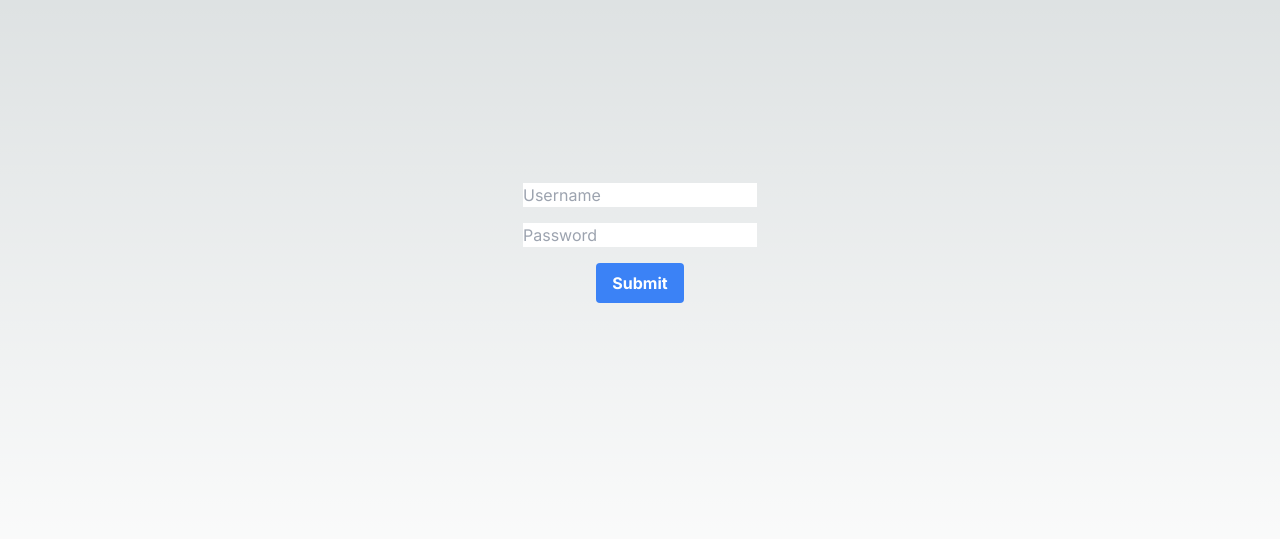
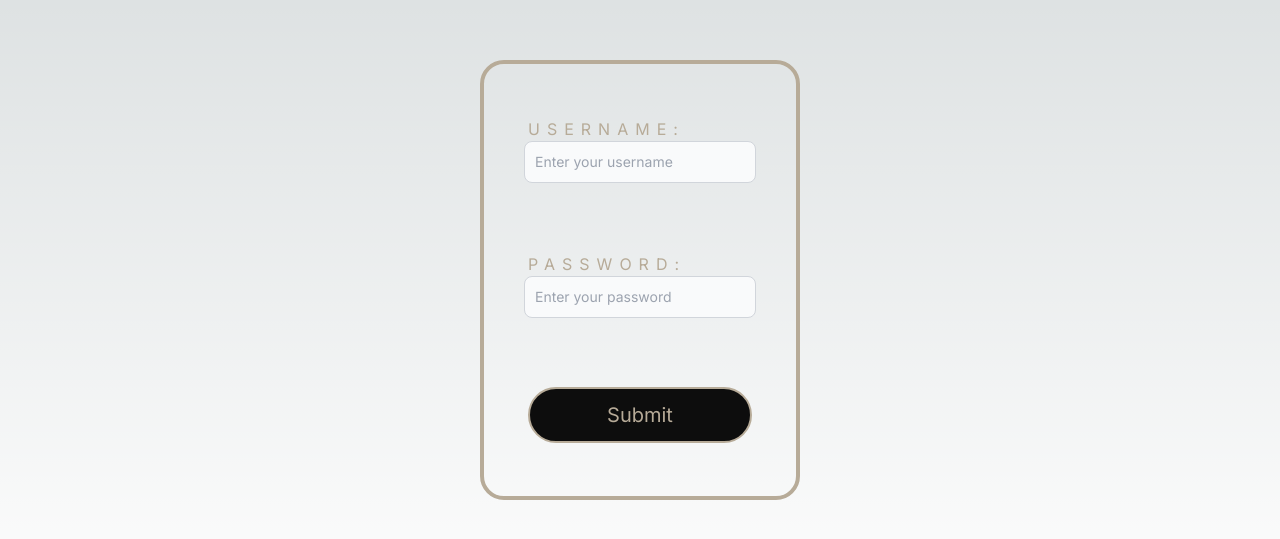
Before and after one commit to arduR-O/motorq, a Next.js app: page /manager in a window 1280 px wide. Shown: the part 157-696 px from the top of the page. Built offline with nearby package versions, Linux system fonts and the light colour scheme.

Commit message:
feat:css manager home page

```diff
--- a/src/app/manager/create/page.js
+++ b/src/app/manager/create/page.js
@@ -1,6 +1,7 @@
 "use client";
 import { useEffect, useState } from "react";
 import MapSelector from "@/components/MapSelector";
+import { motion } from "framer-motion";
 const Create = () => {
   const [driverId, setDriverId] = useState("");
   const [name, setName] = useState("");
@@ -58,13 +59,13 @@ const Create = () => {
   };
 
   return (
-    <main className="min-h-screen w-screen flex justify-center items-center">
-      <div>
-        <form className="flex flex-col gap-6" onSubmit={handleSubmit}>
-          <div className="flex flex-col gap-2">
-            <label htmlFor="driverId">Driver ID:</label>
+    <main className="min-h-screen min-w-screen flex flex-col justify-center items-center gap-2">
+      <div className="flex flex-col h-[55vh] w-[25vw] justify-evenly border-4 border-grey rounded-3xl items-center">
+        <form className="flex flex-col items-center gap-4 justify-evenly h-full w-full" onSubmit={handleSubmit}>
+          <div>
+            <label className="ml-1 mr-auto text-left uppercase text-[16px] md:text-[12px] mx-[13%] md:mx-[10%] text-[#B7AB98] mt-2 mb-3 tracking-[7px]" htmlFor="driverId">Driver ID:</label>
             <input
-              className="text-black"
+              className="bg-gray-50 border border-gray-300 text-gray-900 text-sm rounded-lg focus:ring-blue-500 focus:border-blue-500 block w-full p-2.5 dark:bg-gray-700 dark:border-gray-600 dark:placeholder-gray-400 dark:text-white dark:focus:ring-blue-500 dark:focus:border-blue-500"
               type="text"
               id="driverId"
               name="driverId"
@@ -73,10 +74,10 @@ const Create = () => {
               onChange={handleDriverIdChange}
             />
           </div>
-          <div className="flex flex-col gap-2">
-            <label htmlFor="name">Name:</label>
+          <div>
+            <label className="ml-1 mr-auto text-left uppercase text-[16px] md:text-[12px] mx-[13%] md:mx-[10%] text-[#B7AB98] mt-2 mb-3 tracking-[7px]" htmlFor="name">Name:</label>
             <input
-              className="text-black"
+              className="bg-gray-50 border border-gray-300 text-gray-900 text-sm rounded-lg focus:ring-blue-500 focus:border-blue-500 block w-full p-2.5 dark:bg-gray-700 dark:border-gray-600 dark:placeholder-gray-400 dark:text-white dark:focus:ring-blue-500 dark:focus:border-blue-500"
               type="text"
               id="name"
               name="name"
@@ -85,10 +86,10 @@ const Create = () => {
               onChange={handleNameChange}
             />
           </div>
-          <div className="flex flex-col gap-2">
-            <label htmlFor="driverEmail">Driver Email:</label>
+          <div>
+            <label className="ml-1 mr-auto text-left uppercase text-[16px] md:text-[12px] mx-[13%] md:mx-[10%] text-[#B7AB98] mt-2 mb-3 tracking-[7px]" htmlFor="driverEmail">Driver Email:</label>
             <input
-              className="text-black"
+              className="bg-gray-50 border border-gray-300 text-gray-900 text-sm rounded-lg focus:ring-blue-500 focus:border-blue-500 block w-full p-2.5 dark:bg-gray-700 dark:border-gray-600 dark:placeholder-gray-400 dark:text-white dark:focus:ring-blue-500 dark:focus:border-blue-500"
               type="email"
               id="driverEmail"
               name="driverEmail"
@@ -97,10 +98,10 @@ const Create = () => {
               onChange={handleDriverEmailChange}
             />
           </div>
-          <div className="flex flex-col gap-2">
-            <label htmlFor="driverPhone">Driver Phone:</label>
+          <div>
+            <label className="ml-1 mr-auto text-left uppercase text-[16px] md:text-[12px] mx-[13%] md:mx-[10%] text-[#B7AB98] mt-2 mb-3 tracking-[7px]" htmlFor="driverPhone">Driver Phone:</label>
             <input
-              className="text-black"
+              className="bg-gray-50 border border-gray-300 text-gray-900 text-sm rounded-lg focus:ring-blue-500 focus:border-blue-500 block w-full p-2.5 dark:bg-gray-700 dark:border-gray-600 dark:placeholder-gray-400 dark:text-white dark:focus:ring-blue-500 dark:focus:border-blue-500"
               type="tel"
               id="driverPhone"
               name="driverPhone"
@@ -109,8 +110,8 @@ const Create = () => {
               onChange={handleDriverPhoneChange}
             />
           </div>
-          <div className="flex flex-col gap-2">
-            <label htmlFor="location">Location</label>
+          <div>
+            <label className="ml-1 mr-auto text-left uppercase text-[16px] md:text-[12px] mx-[13%] md:mx-[10%] text-[#B7AB98] mt-2 mb-3 tracking-[7px]" htmlFor="location">Location</label>
             <MapSelector onLocationSelect={setSelectedLocation} />
             {selectedLocation && (
               <p>
@@ -119,7 +120,13 @@ const Create = () => {
               </p>
             )}
           </div>
-          <button type="submit" disabled={isLoading}>
+          <motion.button
+              className={`text-grey text-xl rounded-full border-2 border-grey w-56 py-3 hover:bg-[#de4c2c] hover:border-4 hover:text-black hover:font-bold bg-[#0d0d0d] hover:border-[#de4c2c] m-auto`}
+              whileTap={{ scale: 0.9 }}
+              whileHover={{ scale: 1.1 }}
+              type="submit"
+              disabled={isLoading}
+            >
             {isLoading ? (
               <div className="flex items-center justify-center">
                 <div className="animate-spin rounded-full h-5 w-5 border-b-2 border-white mr-2"></div>
@@ -128,7 +135,7 @@ const Create = () => {
             ) : (
               "Add Driver"
             )}
-          </button>
+          </motion.button>
         </form>
       </div>
     </main>
--- a/src/app/manager/home/page.jsx
+++ b/src/app/manager/home/page.jsx
@@ -1,17 +1,19 @@
+"use client"
 import Link from "next/link";
+import OrgButton from "@/components/OrgButton";
 const Home = () => {
     return (
 
-        <main className="h-screen w-screen flex justify-center items-center">
-        <div className="flex flex-col gap-6">
+        <main className="min-h-screen min-w-screen flex flex-col justify-center items-center gap-2">
+        <div className="flex flex-col h-[55vh] w-[25vw] justify-evenly border-4 border-grey rounded-3xl items-center">
             <Link href="/manager/create">
-            <button className="bg-blue-500 hover:bg-blue-700 text-white font-bold py-2 px-4 rounded">Create</button>
+            <OrgButton content="Add Driver" />
             </Link>
             <Link href="/manager/drivers">
-            <button className="bg-blue-500 hover:bg-blue-700 text-white font-bold py-2 px-4 rounded">Drivers</button>
+            <OrgButton content="View Drivers" />
             </Link>
             <Link href="/manager/assign">
-            <button className="bg-blue-500 hover:bg-blue-700 text-white font-bold py-2 px-4 rounded">Assign Drivers</button>
+            <OrgButton content="Assign Driver" />
             </Link>
         </div>
         </main>
--- a/src/app/manager/page.js
+++ b/src/app/manager/page.js
@@ -1,43 +1,107 @@
 "use client";
 import { useState } from "react";
+import { useRouter } from "next/navigation"; // Import the useRouter hook
 import Image from "next/image";
-import Link from "next/link";
-import OrgButton from "@/components/OrgButton";
+import { animate, motion } from "framer-motion";
 
 export default function Home() {
   const [username, setUsername] = useState("");
   const [password, setPassword] = useState("");
+  const [errorMessage, setErrorMessage] = useState("");
+  const router = useRouter(); // Initialize the router
+  // const [shake, setShake] = useState(false);
 
   const handleUsernameChange = (e) => setUsername(e.target.value);
   const handlePasswordChange = (e) => setPassword(e.target.value);
 
+  const handleSubmit = (e) => {
+    console.log("Submitting form...");
+    e.preventDefault();
+    if (!username || !password) {
+      console.log("Both fields are required.");
+      setErrorMessage("Both fields are required.");
+      // setShake(true);
+      // setTimeout(() => setShake(false), 500);
+    } else {
+      setErrorMessage("");
+      // Perform any additional form submission logic here
+      router.push("/manager/home"); // Navigate to the desired page
+    }
+  };
+
+
   return (
-    <main className="flex min-h-screen flex-col items-center justify-center p-24 text-black">
-      <form className="flex flex-col items-center">
+    <main className="min-h-screen min-w-screen flex flex-col justify-center items-center gap-2">
+      <div
+        className={`flex items-center p-4 mb-4 text-sm text-orange rounded-lg bg-yellow-50 dark:bg-black dark:text-grey border-2 border-orange`}
+        role="alert"
+        style={{ visibility: errorMessage ? 'visible' : 'hidden', height: '50px' }}
+      >
+        <svg
+          className="flex-shrink-0 inline w-4 h-4 me-3"
+          aria-hidden="true"
+          xmlns="http://www.w3.org/2000/svg"
+          fill="orange"
+          viewBox="0 0 20 20"
+        >
+          <path d="M10 .5a9.5 9.5 0 1 0 9.5 9.5A9.51 9.51 0 0 0 10 .5ZM9.5 4a1.5 1.5 0 1 1 0 3 1.5 1.5 0 0 1 0-3ZM12 15H8a1 1 0 0 1 0-2h1v-3H8a1 1 0 0 1 0-2h2a1 1 0 0 1 1 1v4h1a1 1 0 0 1 0 2Z"/>
+        </svg>
+        <span className="sr-only">Info</span>
+        <div>
+          <span className="font-medium">alert!</span> {errorMessage}
+        </div>
+      </div>
+      <div className="flex flex-col h-[55vh] w-[25vw] justify-evenly border-4 border-grey rounded-3xl items-center" >
+        <form
+          className="flex flex-col items-center gap-4 justify-evenly h-full w-full"
+          onSubmit={handleSubmit}
+
+        >
+          <div>
+            <label
+              className="ml-1 mr-auto text-left uppercase text-[16px] md:text-[12px] mx-[13%] md:mx-[10%] text-[#B7AB98] mt-2 mb-3 tracking-[7px]"
+              htmlFor="username"
+            >
+              Username:
+            </label>
             <input
               type="text"
-          placeholder="Username"
-          className="mb-4"
+              id="username"
+              placeholder="Enter your username"
+              className="bg-gray-50 border border-gray-300 text-gray-900 text-sm rounded-lg focus:ring-blue-500 focus:border-blue-500 block w-full p-2.5 dark:bg-gray-700 dark:border-gray-600 dark:placeholder-gray-400 dark:text-white dark:focus:ring-blue-500 dark:focus:border-blue-500"
               value={username}
               onChange={handleUsernameChange}
             />
+          </div>
+          <div>
+            <label
+              className="ml-1 mr-auto text-left uppercase text-[16px] md:text-[12px] mx-[13%] md:mx-[10%] text-[#B7AB98] mt-2 mb-3 tracking-[7px]"
+              htmlFor="password"
+            >
+              Password:
+            </label>
             <input
               type="password"
-          placeholder="Password"
-          className="mb-4"
+              id="password"
+              placeholder="Enter your password"
+              className="bg-gray-50 border border-gray-300 text-gray-900 text-sm rounded-lg focus:ring-blue-500 focus:border-blue-500 block w-full p-2.5 dark:bg-gray-700 dark:border-gray-600 dark:placeholder-gray-400 dark:text-white dark:focus:ring-blue-500 dark:focus:border-blue-500"
               value={password}
               onChange={handlePasswordChange}
             />
-        <Link href="/manager/home">
-          <button
+          </div>
+          <div className="flex justify-center items-center">
+            <motion.button
+              className={`text-grey text-xl rounded-full border-2 border-grey w-56 py-3 hover:bg-[#de4c2c] hover:border-4 hover:text-black hover:font-bold bg-[#0d0d0d] hover:border-[#de4c2c] m-auto`}
+              whileTap={{ scale: 0.9 }}
+              whileHover={{ scale: 1.1 }}
               type="submit"
-            className="bg-blue-500 hover:bg-blue-700 text-white font-bold py-2 px-4 rounded"
-            disabled={!username || !password}
             >
               Submit
-          </button>
-        </Link>
+            </motion.button>
+          </div>
         </form>
+      </div>
+
     </main>
   );
 }
--- a/src/components/OrgButton.js
+++ b/src/components/OrgButton.js
@@ -7,7 +7,7 @@ const OrgButton = ({content}) => {
                 className={`text-grey text-xl rounded-full border-2 border-grey w-56 py-3  hover:bg-[#de4c2c] hover:border-4 hover:text-black hover:font-bold bg-[#0d0d0d] hover:border-[#de4c2c]`}
                 whileTap={{ scale: 0.9 }}
                 whileHover={{ scale: 1.1 }}
-              >
+          >
                 {content}
               </motion.button>
      );
```
Lines whose indentation alone changed are shown as unchanged.
